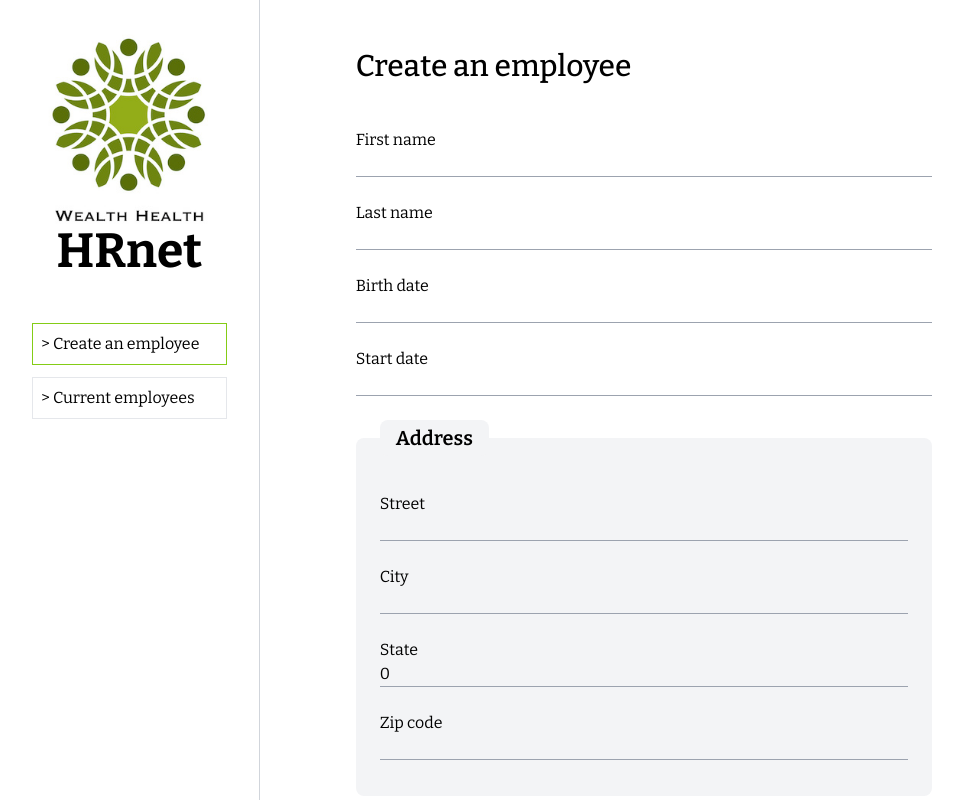
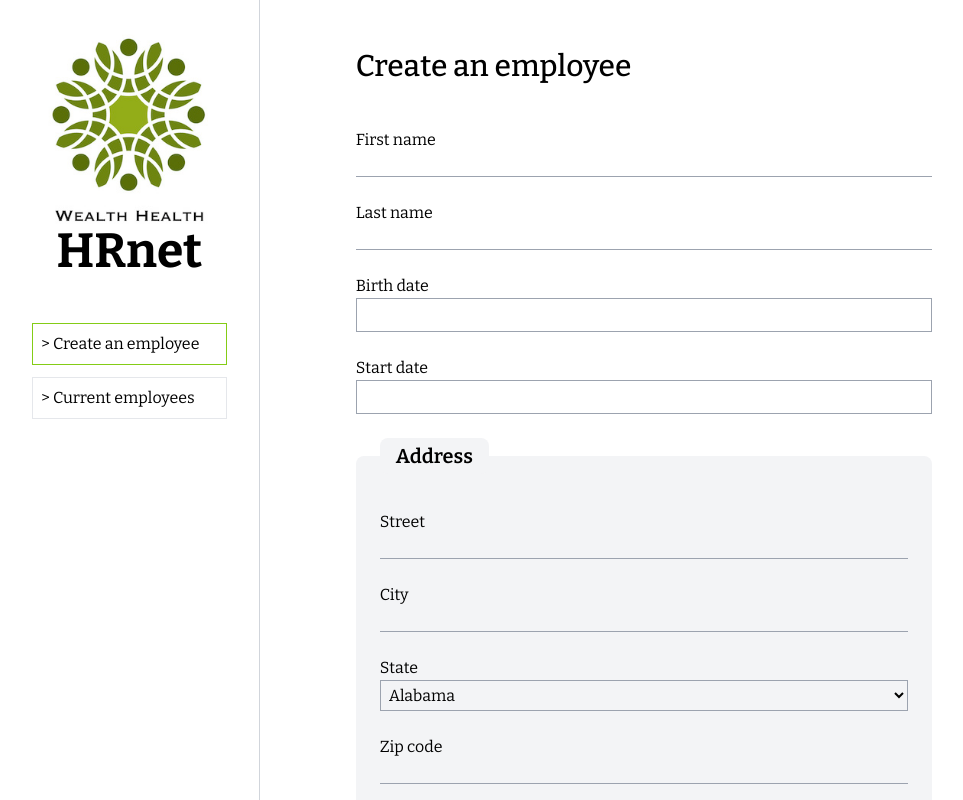
Before and after one commit to MokkaReactJsCourseProjects/HRNet, a Next.js app: page / in a window 1280 px wide. Shown: the top 800 px of the page, without its empty margins (0-963 px from the left). Built offline with nearby package versions, Linux system fonts and the light colour scheme.

Commit message:
form Select input

```diff
--- a/src/app/(pages)/(home)/_components/formField/index.tsx
+++ b/src/app/(pages)/(home)/_components/formField/index.tsx
@@ -2,6 +2,7 @@
 import { Dispatch, SetStateAction } from "react";
 import FormInputText from "../formInputText";
 import FormInputDate from "../formInputDate";
+import FormInputSelect, { InputSelectInfos } from "../formInputSelect";
 
 //Types
 type FormFieldProps = {
@@ -9,6 +10,7 @@ type FormFieldProps = {
     type: "text" | "date" | "select";
     value: any;
     setValue: Dispatch<SetStateAction<any>>;
+    inputSelectInfos?: InputSelectInfos;
 };
 
 //Component of an input field in the create an employee form
@@ -17,12 +19,19 @@ export default function FormField({
     type,
     value,
     setValue,
+    inputSelectInfos,
 }: FormFieldProps) {
     return (
         <label className="my-3 flex flex-col">
             {name}
             {type === "date" ? (
                 <FormInputDate value={value} setValue={setValue} />
+            ) : type === "select" ? (
+                <FormInputSelect
+                    value={value}
+                    setValue={setValue}
+                    inputSelectInfos={inputSelectInfos}
+                />
             ) : (
                 <FormInputText value={value} setValue={setValue} />
             )}
--- a/src/app/(pages)/(home)/_components/formInputDate/index.tsx
+++ b/src/app/(pages)/(home)/_components/formInputDate/index.tsx
@@ -4,13 +4,13 @@ import DatePicker from "react-datepicker";
 import "react-datepicker/dist/react-datepicker.css";
 
 //Types
-type FormFieldProps = {
+type FormInputDateProps = {
     value: any;
     setValue: Dispatch<SetStateAction<any>>;
 };
 
 //Component of an text input in the create an employee form
-export default function FormInputDate({ value, setValue }: FormFieldProps) {
+export default function FormInputDate({ value, setValue }: FormInputDateProps) {
     function handleChange(date: Date) {
         setValue(date);
     }
@@ -18,13 +18,7 @@ export default function FormInputDate({ value, setValue }: FormFieldProps) {
         <DatePicker
             selected={value}
             onChange={handleChange}
-            className="border-b border-gray-400 bg-transparent w-full"
+            className="border border-gray-400 bg-transparent w-full p-1"
         />
-        // <input
-        //     type="text"
-        //     className=" border-b border-gray-400 bg-transparent"
-        //     value={value}
-        //     onChange={handleChange}
-        // />
     );
 }
--- /dev/null
+++ b/src/app/(pages)/(home)/_components/formInputSelect/index.tsx
@@ -0,0 +1,48 @@
+//Imports
+import { ChangeEvent, Dispatch, SetStateAction } from "react";
+
+//Types
+export type InputSelectInfos = {
+    optionsNumber: number;
+    translateId: (id: number) => string;
+};
+
+type FormInputSelectProps = {
+    value: any;
+    setValue: Dispatch<SetStateAction<any>>;
+    inputSelectInfos?: InputSelectInfos;
+};
+
+//Component of an text input in the create an employee form
+export default function FormInputSelect({
+    value,
+    setValue,
+    inputSelectInfos = {
+        optionsNumber: 0,
+        translateId: () => "",
+    },
+}: FormInputSelectProps) {
+    let options = [];
+    for (let i = 0; i < inputSelectInfos.optionsNumber; i++) {
+        options[i] = i;
+    }
+    function handleChange(e: ChangeEvent<HTMLSelectElement>) {
+        setValue(e.target.value);
+    }
+
+    return (
+        <select
+            className="border border-gray-400 bg-transparent w-full p-1"
+            value={value}
+            onChange={handleChange}
+        >
+            {options.map((option) => {
+                return (
+                    <option key={option} value={option}>
+                        {inputSelectInfos.translateId(option)}
+                    </option>
+                );
+            })}
+        </select>
+    );
+}
--- a/src/app/(pages)/(home)/_components/formInputText/index.tsx
+++ b/src/app/(pages)/(home)/_components/formInputText/index.tsx
@@ -2,13 +2,13 @@
 import { ChangeEvent, Dispatch, SetStateAction } from "react";
 
 //Types
-type FormFieldProps = {
+type FormInputTextProps = {
     value: any;
     setValue: Dispatch<SetStateAction<any>>;
 };
 
 //Component of an text input in the create an employee form
-export default function FormInputText({ value, setValue }: FormFieldProps) {
+export default function FormInputText({ value, setValue }: FormInputTextProps) {
     function handleChange(e: ChangeEvent<HTMLInputElement>) {
         setValue(e.target.value);
     }
--- a/src/app/(pages)/(home)/page.tsx
+++ b/src/app/(pages)/(home)/page.tsx
@@ -9,6 +9,7 @@ import { employeeAdd } from "@/app/_redux_toolkit/employeeSlice/slice";
 import Department from "@/app/_types/department";
 import { selectEmployees } from "@/app/_redux_toolkit/employeeSlice/selectors";
 import State from "@/app/_types/state";
+import { translateDepartment, translateState } from "@/app/_utils";
 
 //Component of the home page
 export default function HomePage() {
@@ -20,9 +21,7 @@ export default function HomePage() {
     const [fieldCity, setFieldCity] = useState<string>("");
     const [fieldState, setFieldState] = useState<State>(State.alabama);
     const [fieldZipCode, setFieldZipCode] = useState<string>("");
-    const [fieldDepartment, setFieldDepartment] = useState<Department>(
-        Department.sales
-    );
+    const [fieldDepartment, setFieldDepartment] = useState<Department>(0);
     const employees = useSelector(selectEmployees);
     const dispatch = useDispatch();
     function handleSubmit(e: FormEvent<HTMLFormElement>) {
@@ -101,6 +100,10 @@ export default function HomePage() {
                         type="select"
                         value={fieldState}
                         setValue={setFieldState}
+                        inputSelectInfos={{
+                            optionsNumber: Object.keys(State).length / 2,
+                            translateId: translateState,
+                        }}
                     />
                     <FormField
                         name="Zip code"
@@ -114,6 +117,10 @@ export default function HomePage() {
                     type="select"
                     value={fieldDepartment}
                     setValue={setFieldDepartment}
+                    inputSelectInfos={{
+                        optionsNumber: Object.keys(Department).length / 2,
+                        translateId: translateDepartment,
+                    }}
                 />
                 <button
                     type="submit"
--- a/src/app/(pages)/employees/_utils/filterEmployees.ts
+++ b/src/app/(pages)/employees/_utils/filterEmployees.ts
@@ -1,5 +1,6 @@
 import Employee from "@/app/_types/employee";
 import {
+    translateDate,
     translateDepartment,
     translateState,
     translateStateShort,
@@ -22,8 +23,14 @@ export default function filterEmployees(
             if (
                 checkIfInfoIsSearched(employee.firstName, word) ||
                 checkIfInfoIsSearched(employee.lastName, word) ||
-                checkIfInfoIsSearched(employee.birthdate, word) ||
-                checkIfInfoIsSearched(employee.startDate, word) ||
+                checkIfInfoIsSearched(
+                    translateDate(new Date(employee.birthdate)),
+                    word
+                ) ||
+                checkIfInfoIsSearched(
+                    translateDate(new Date(employee.startDate)),
+                    word
+                ) ||
                 checkIfInfoIsSearched(employee.street, word) ||
                 checkIfInfoIsSearched(employee.city, word) ||
                 checkIfInfoIsSearched(translateState(employee.state), word) ||
--- a/src/app/_redux_toolkit/employeeSlice/slice.ts
+++ b/src/app/_redux_toolkit/employeeSlice/slice.ts
@@ -14,8 +14,8 @@ const initialState: EmployeeSlice = {
             id: 0,
             firstName: "Dylan",
             lastName: "Pean",
-            birthdate: "2002-05-05",
-            startDate: "2022-12-19",
+            birthdate: 1500000000000,
+            startDate: 1500000000000,
             street: "fieldStreet",
             city: "fieldCity",
             state: 0,
@@ -26,8 +26,8 @@ const initialState: EmployeeSlice = {
             id: 1,
             firstName: "THIERRY",
             lastName: "MENTOR",
-            birthdate: "2000-01-01",
-            startDate: "2000-01-01",
+            birthdate: 1500000000000,
+            startDate: 1500000000000,
             street: "fieldStreet",
             city: "fieldCity",
             state: 1,
--- a/src/app/_types/employee.ts
+++ b/src/app/_types/employee.ts
@@ -7,8 +7,8 @@ type Employee = {
     id: number;
     firstName: string;
     lastName: string;
-    birthdate: string;
-    startDate: string;
+    birthdate: number;
+    startDate: number;
     street: string;
     city: string;
     state: State;
```
